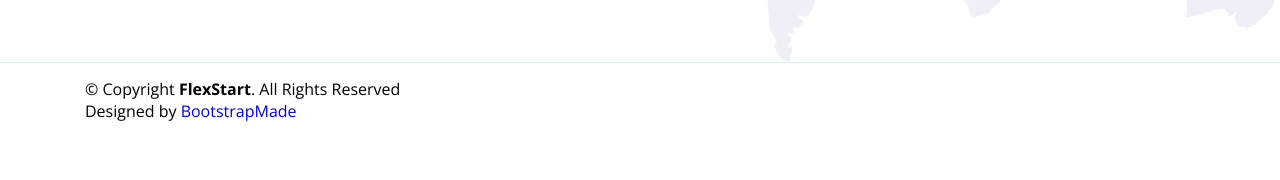
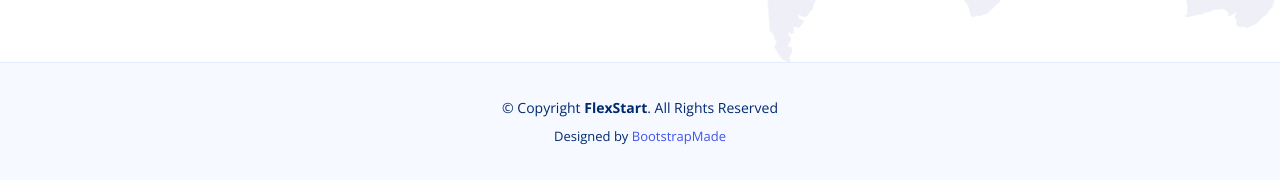
Before and after one commit to abrartariqulislam/Flex_Start, a plain HTML site: page index.html in a window 1280 px wide. Shown: the part 9892-10072 px from the top of the page. Before the commit the page ends 10029 px from the top, so only its background shows below. Drawn offline with nearby package versions, Linux system fonts and the light colour scheme.

Commit message:
finished copyright section

```diff
--- a/style.css
+++ b/style.css
@@ -1451,3 +1451,24 @@ flex-basis: 17%;
   line-height: 26px;
   font-size: 14px;
 }
+/* ===================
+copyright section
+====================*/
+#copyright_section{
+  background-color: #F6F9FF;
+  padding: 20px 0;
+  font-size: 14px;
+}
+.inner_copyright .copyright{
+  text-align: center;
+  color: #012970;
+}
+.inner_copyright .credits{
+  padding-top: 10px;
+  text-align: center;
+  font-size: 13px;
+  color: #012970;
+}
+.inner_copyright .credits a{
+  color: #4154f1;
+}
```
